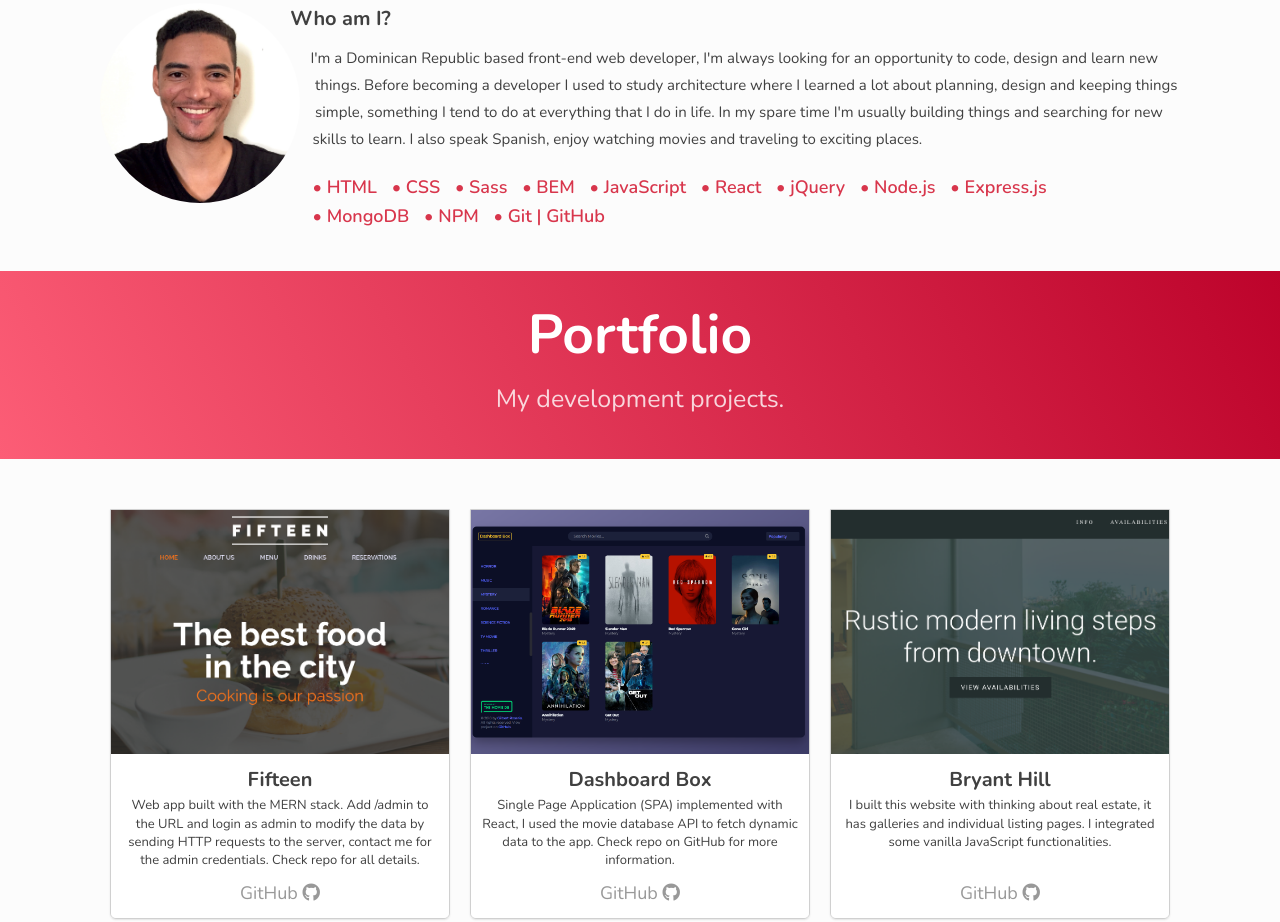
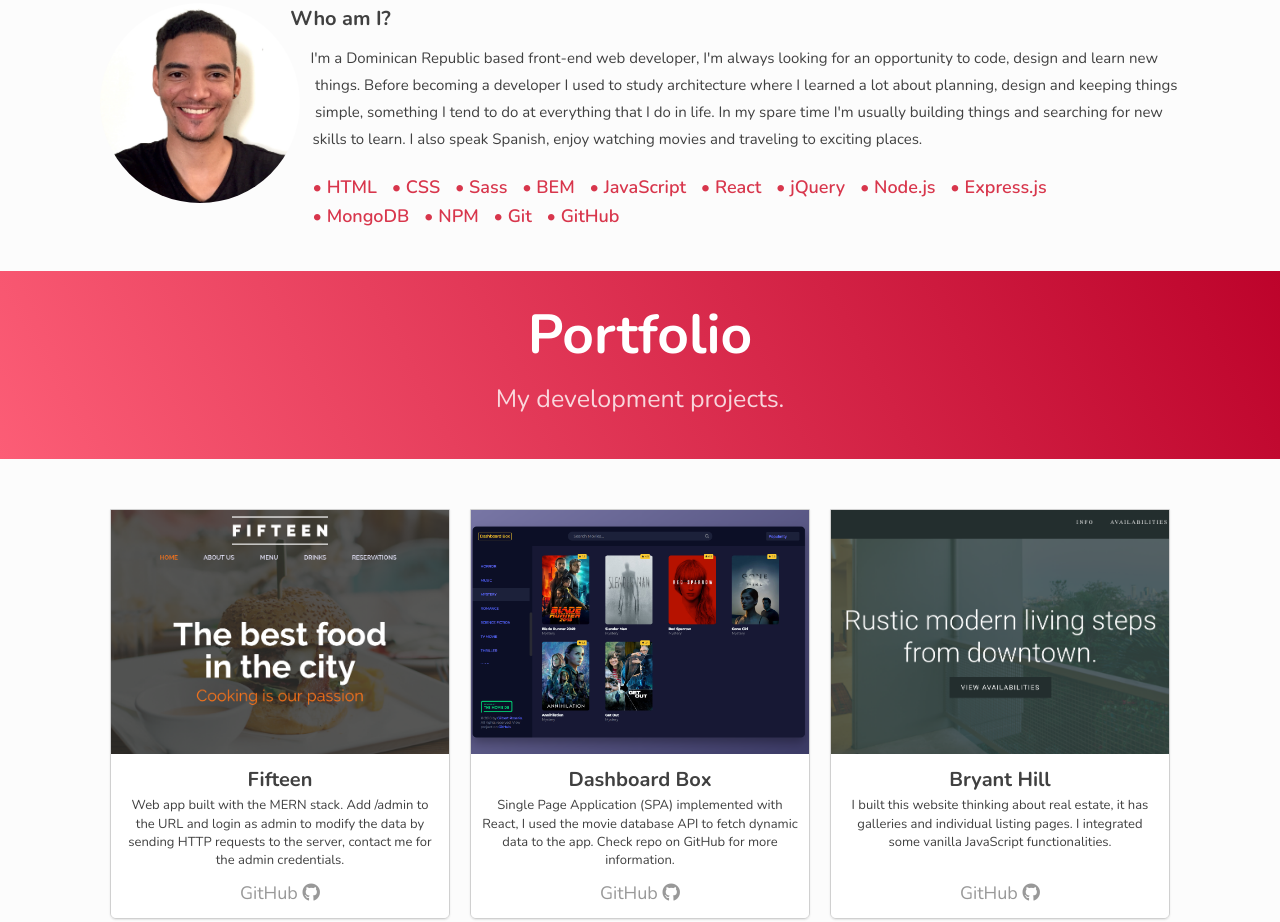
Before and after one commit to Gilbert1391/Portfolio, a website: page index.html in a window 1280 px wide. Shown: the part 1478-2400 px from the top of the page. Drawn offline with nearby package versions, Linux system fonts and the light colour scheme.

Commit message:
Fixed grammar

```diff
--- a/index.html
+++ b/index.html
@@ -140,7 +140,7 @@
             <span>&bull; JavaScript</span> <span>&bull; React</span>
             <span>&bull; jQuery</span> <span>&bull; Node.js</span>
             <span>&bull; Express.js</span> <span>&bull; MongoDB</span>
-            <span>&bull; NPM</span> <span>&bull; Git | GitHub</span>
+            <span>&bull; NPM</span> <span>&bull; Git</span> <span>&bull; GitHub</span>
           </div>
         </div>
       </section>
--- a/sass/_components.scss
+++ b/sass/_components.scss
@@ -392,7 +392,7 @@
   }
 
   &__text {
-    font-size: 1.3rem;
+    font-size: 1.4rem;
     line-height: 1.4;
 
     @include responsive(phone) {
--- a/script.js
+++ b/script.js
@@ -7,7 +7,7 @@ var data = [
     img: "img/fifteen-ss.png",
     title: "Fifteen",
     desc:
-      "Web app built with the MERN stack. Add /admin to the URL and login as admin to modify the data by sending HTTP requests to the server, contact me for the admin credentials. Check repo for all details."
+      "Web app built with the MERN stack. Add /admin to the URL and login as admin to modify the data by sending HTTP requests to the server, contact me for the admin credentials."
   },
   {
     url: "https://dashboardbox.netlify.com/",
@@ -23,7 +23,7 @@ var data = [
     img: "img/bryant-ss.png",
     title: "Bryant Hill",
     desc:
-      "I built this website with thinking about real estate, it has galleries and individual listing pages. I integrated some vanilla JavaScript functionalities."
+      "I built this website thinking about real estate, it has galleries and individual listing pages. I integrated some vanilla JavaScript functionalities."
   },
   {
     url: "https://gilbert1391.github.io/Natours/",
```
